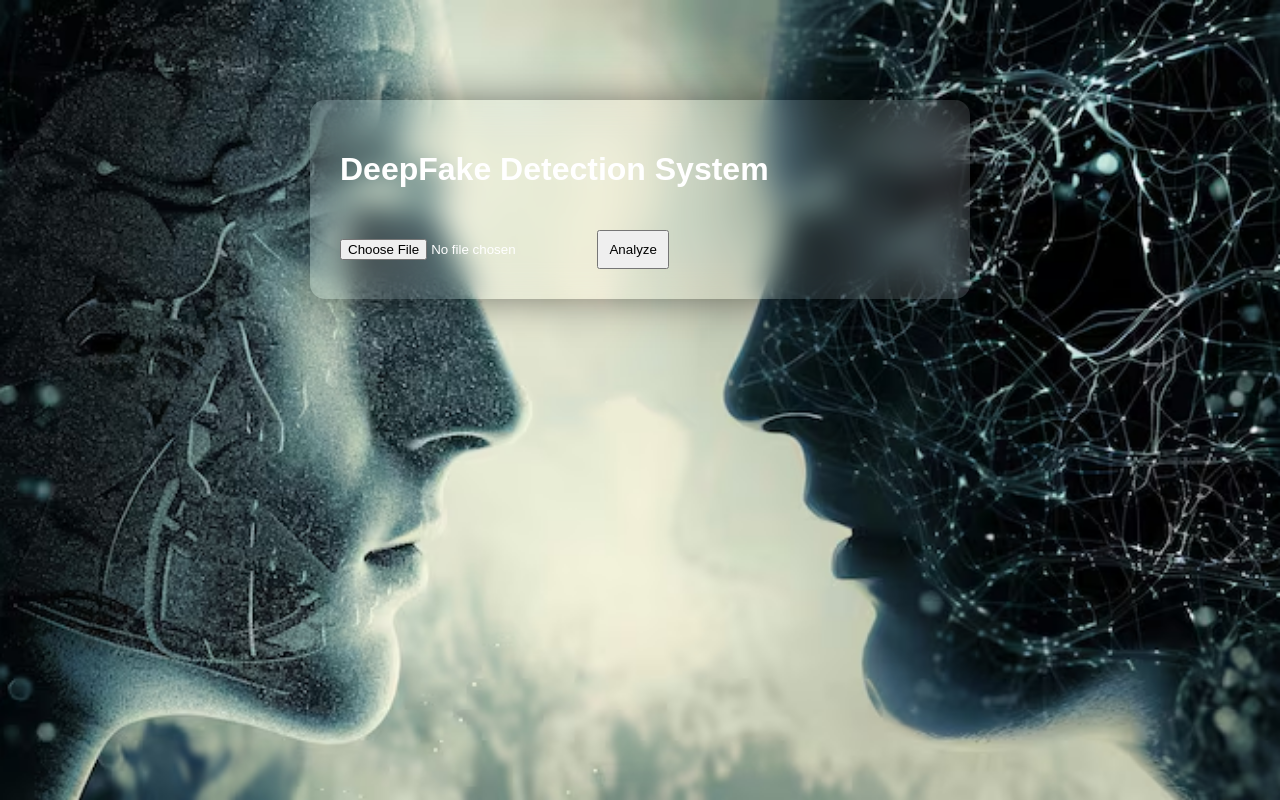
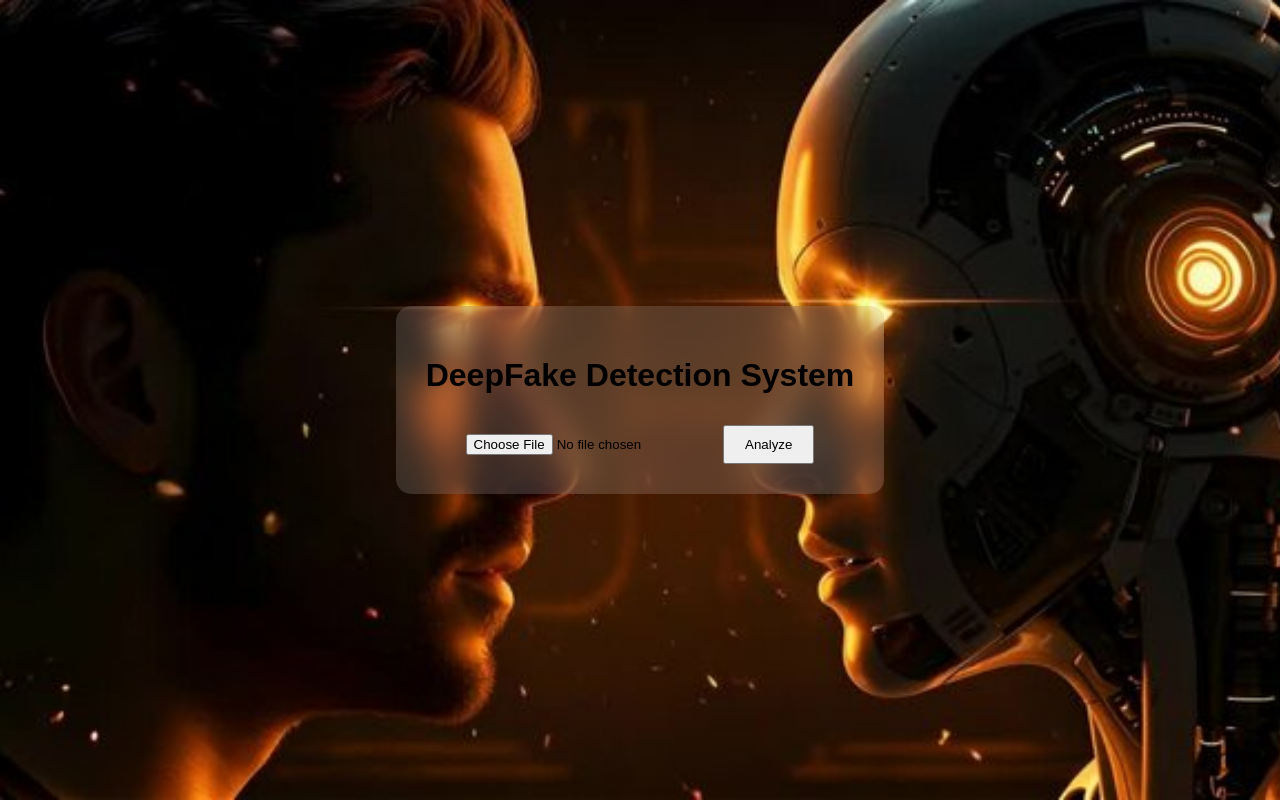
Before and after one commit to Rushi260403/DeepFake_Detection_v2, a Flask app: page / in a window 1280 px wide. Run offline with Flask 3, Linux system fonts and the light colour scheme; parts of the project's set-up code (start-up, migrations or seed data) failed here and were passed over.

Commit message:
Updated Flask app, video service, UI, and background. Removed frames section and improved UI

```diff
--- a/backend/app.py
+++ b/backend/app.py
@@ -1,45 +1,66 @@
 import os
-from flask import Flask, render_template, request, jsonify
+from flask import Flask, render_template, request, jsonify, send_from_directory
 from backend.video_service import analyze_video
 
+# ==================================================
+# PROJECT PATHS
+# ==================================================
 PROJECT_ROOT = os.path.abspath(os.path.join(os.path.dirname(__file__), ".."))
 
 UPLOAD_FOLDER = os.path.join(PROJECT_ROOT, "uploads")
+FRAME_RESULT = os.path.join(PROJECT_ROOT, "backend", "static", "results")
+
 os.makedirs(UPLOAD_FOLDER, exist_ok=True)
+os.makedirs(FRAME_RESULT, exist_ok=True)
 
-FRAME_RESULT = os.path.join(PROJECT_ROOT,"frame_results")
-
-@app.route("/frame_results/<filename>")
-def get_frame(filename):
-    return send_from_directory(FRAME_RESULT,filename)
-
+# ==================================================
+# CREATE FLASK APP (MUST COME FIRST)
+# ==================================================
 app = Flask(
     __name__,
     template_folder="../ui/templates",
     static_folder="../ui/static"
 )
 
+# ==================================================
+# ROUTES
+# ==================================================
+
 @app.route("/")
 def home():
     return render_template("index.html")
 
+
 @app.route("/upload", methods=["POST"])
 def upload():
+
     if "video" not in request.files:
         return jsonify({"error": "No file uploaded"})
 
     video = request.files["video"]
 
     video_path = os.path.join(UPLOAD_FOLDER, video.filename)
+
     video.save(video_path)
 
-    label, confidence, frames = analyze_video(video_path)
+    prediction, confidence, frames = analyze_video(video_path)
 
     return jsonify({
-        "result": label,
+        "result": prediction,
         "confidence": f"{confidence:.2f}%",
         "frames": frames
     })
 
+
+from flask import send_from_directory
+
+@app.route("/frame_results/<filename>")
+def get_frame(filename):
+    return send_from_directory(FRAME_RESULT, filename)
+
+
+# ==================================================
+# RUN SERVER
+# ==================================================
 if __name__ == "__main__":
     app.run(debug=True)
--- a/ui/static/style.css
+++ b/ui/static/style.css
@@ -1,49 +1,90 @@
-body {
+body
+{
+    margin:0;
+    height:100vh;
 
-background: url('/static/bg.jpg') no-repeat center center fixed;
-background-size: cover;
+    background:url("/static/bg.jpg") center/cover no-repeat;
 
-font-family: Arial;
-color: white;
-
+    font-family:Arial;
+    display:flex;
+    justify-content:center;
+    align-items:center;
 }
 
-.container {
 
-width: 600px;
-margin: 100px auto;
-padding: 30px;
+.glass
+{
+    background: rgba(255,255,255,0.15);
+    backdrop-filter: blur(15px);
 
+    padding:30px;
+    border-radius:15px;
+
+    text-align:center;
 }
 
-.glass {
 
-background: rgba(255,255,255,0.1);
-
-backdrop-filter: blur(15px);
-
-border-radius: 15px;
-
-box-shadow: 0 0 40px rgba(0,0,0,0.5);
-
+button
+{
+    padding:10px 20px;
+    margin-top:10px;
+    cursor:pointer;
 }
 
-button {
 
-padding: 10px;
-margin-top: 20px;
-
+.hidden
+{
+    display:none;
 }
 
-.hidden {
 
-display:none;
+.spinner
+{
+    width:40px;
+    height:40px;
+    border:5px solid white;
+    border-top:5px solid transparent;
 
+    border-radius:50%;
+
+    animation:spin 1s linear infinite;
+
+    margin:auto;
 }
 
-#frames img {
 
-width: 100px;
-margin: 5px;
+@keyframes spin
+{
+    100%
+    {
+        transform:rotate(360deg);
+    }
+}
 
+
+.framesGrid
+{
+    display:grid;
+    grid-template-columns: repeat(5,1fr);
+    gap:10px;
+    margin-top:20px;
 }
+
+
+.frameImage
+{
+    width:100%;
+    border-radius:8px;
+}
+
+.frame {
+    width: 120px;
+    margin: 5px;
+    border-radius: 8px;
+}
+
+.resultBox
+{
+    margin-top:15px;
+    font-size:18px;
+}
--- a/ui/templates/index.html
+++ b/ui/templates/index.html
@@ -2,11 +2,8 @@
 <html>
 
 <head>
-
 <title>DeepFake Detector</title>
-
 <link rel="stylesheet" href="/static/style.css">
-
 </head>
 
 <body>
@@ -25,8 +22,6 @@ Processing Video...
 
 <div id="result"></div>
 
-<div id="frames"></div>
-
 </div>
 
 <script src="/static/script.js"></script>
```
Also changed, not shown: backend/video_service.py (+12 -6 lines), ui/static/script.js (+30 -23 lines), ui/static/bg.jpg.
